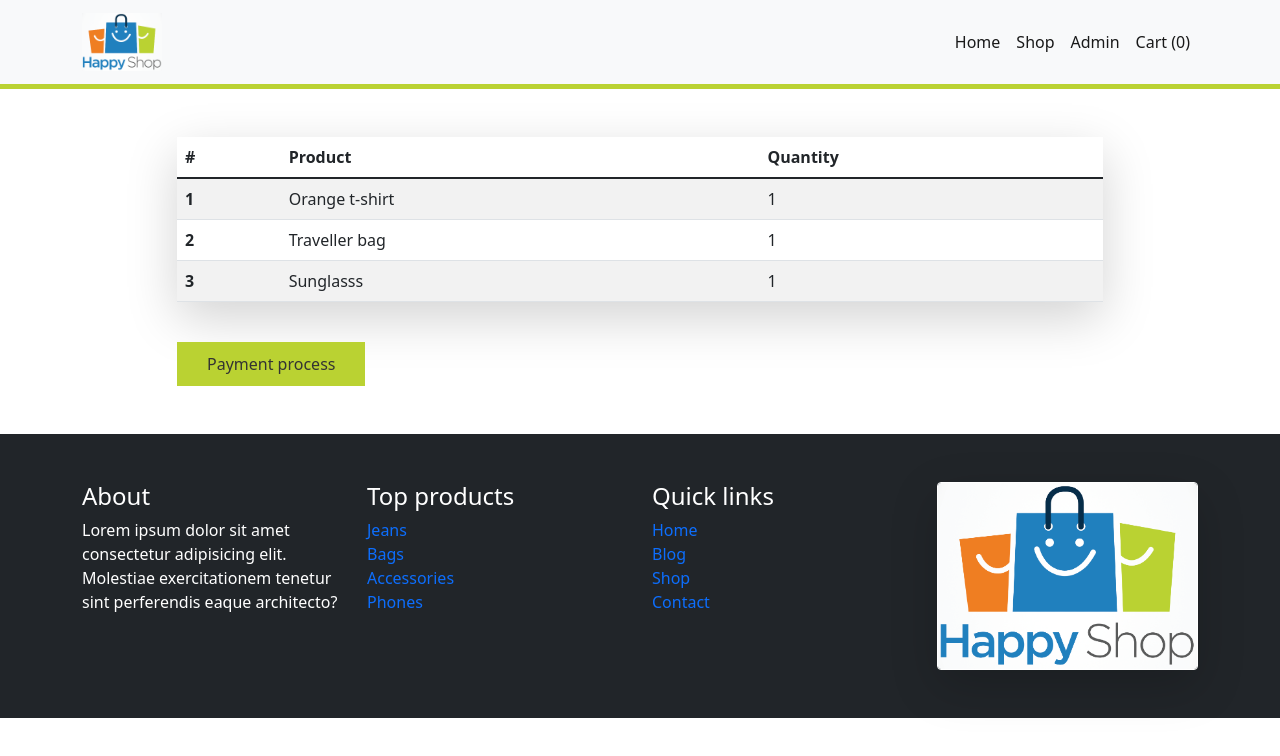
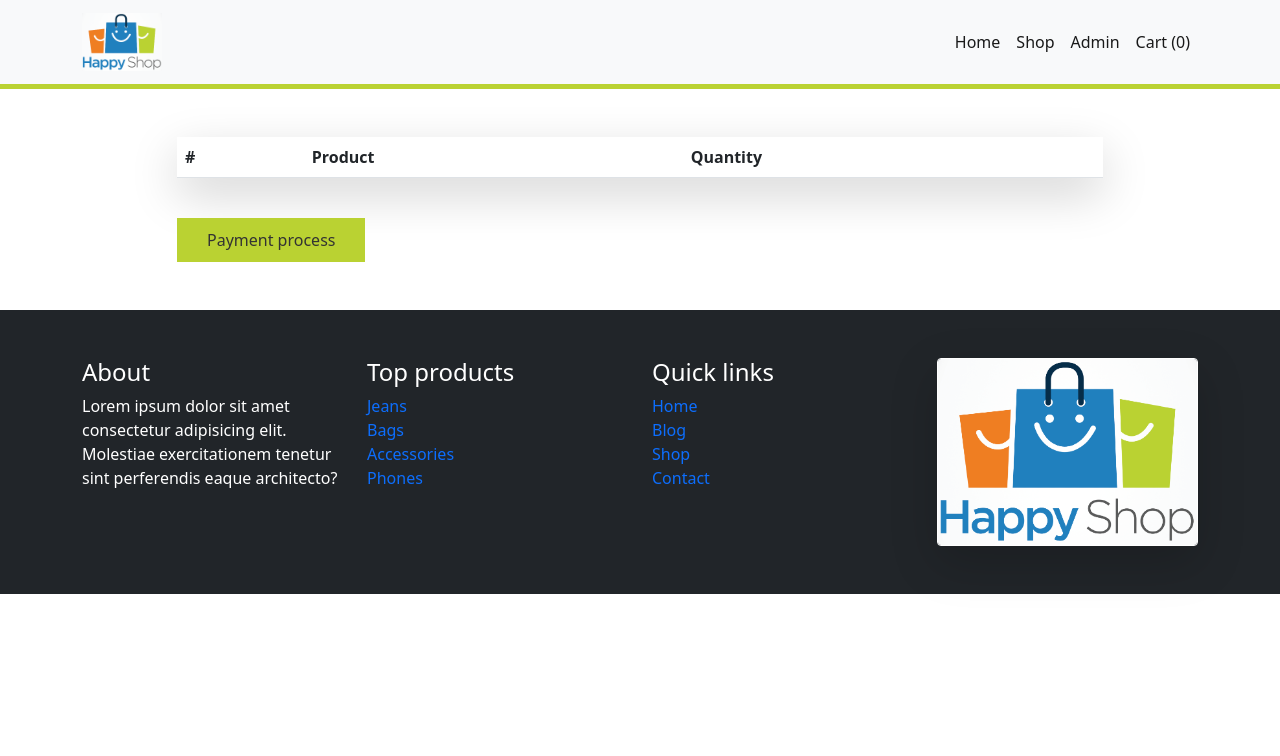
Before and after one commit to AhmedKvz/happy-commerce, a React (Create React App) app: page /cart in a window 1280 px wide. Shown: the top 756 px of the page. Built offline with nearby package versions, Linux system fonts and the light colour scheme.

Commit message:
added cart page with info from single

```diff
--- a/src/App.js
+++ b/src/App.js
@@ -26,7 +26,7 @@ function App() {
             <Route path=":id" element={<Single />} />
           </Route>
           <Route path="/admin" element={<Admin />} />
-          <Route path="/cart" element={<Cart />} />
+          <Route path="/cart" element={<Cart cart={cart} />} />
           <Route path="/*" element={<NotFound />} />
         </Routes>
         <Footer />
--- a/src/pages/Cart.js
+++ b/src/pages/Cart.js
@@ -1,6 +1,6 @@
 import React from "react";
 import { Link } from "react-router-dom";
-function Cart() {
+function Cart({ cart }) {
   return (
     <>
       <section className="single py-5">
@@ -16,21 +16,15 @@ function Cart() {
                   </tr>
                 </thead>
                 <tbody>
-                  <tr>
-                    <th scope="row">1</th>
-                    <td>Orange t-shirt</td>
-                    <td>1</td>
-                  </tr>
-                  <tr>
-                    <th scope="row">2</th>
-                    <td>Traveller bag</td>
-                    <td>1</td>
-                  </tr>
-                  <tr>
-                    <th scope="row">3</th>
-                    <td>Sunglasss</td>
-                    <td>1</td>
-                  </tr>
+                  {cart.map((cart, index) => {
+                    return (
+                      <tr key={index}>
+                        <th scope="row">{index + 1}</th>
+                        <td>{cart.txt}</td>
+                        <td>{cart.quant}</td>
+                      </tr>
+                    );
+                  })}
                 </tbody>
               </table>
               <Link to="#" className="button mt-4">
```
Also changed, not shown: 1 other file (tests, documents, lock files or other folders).
